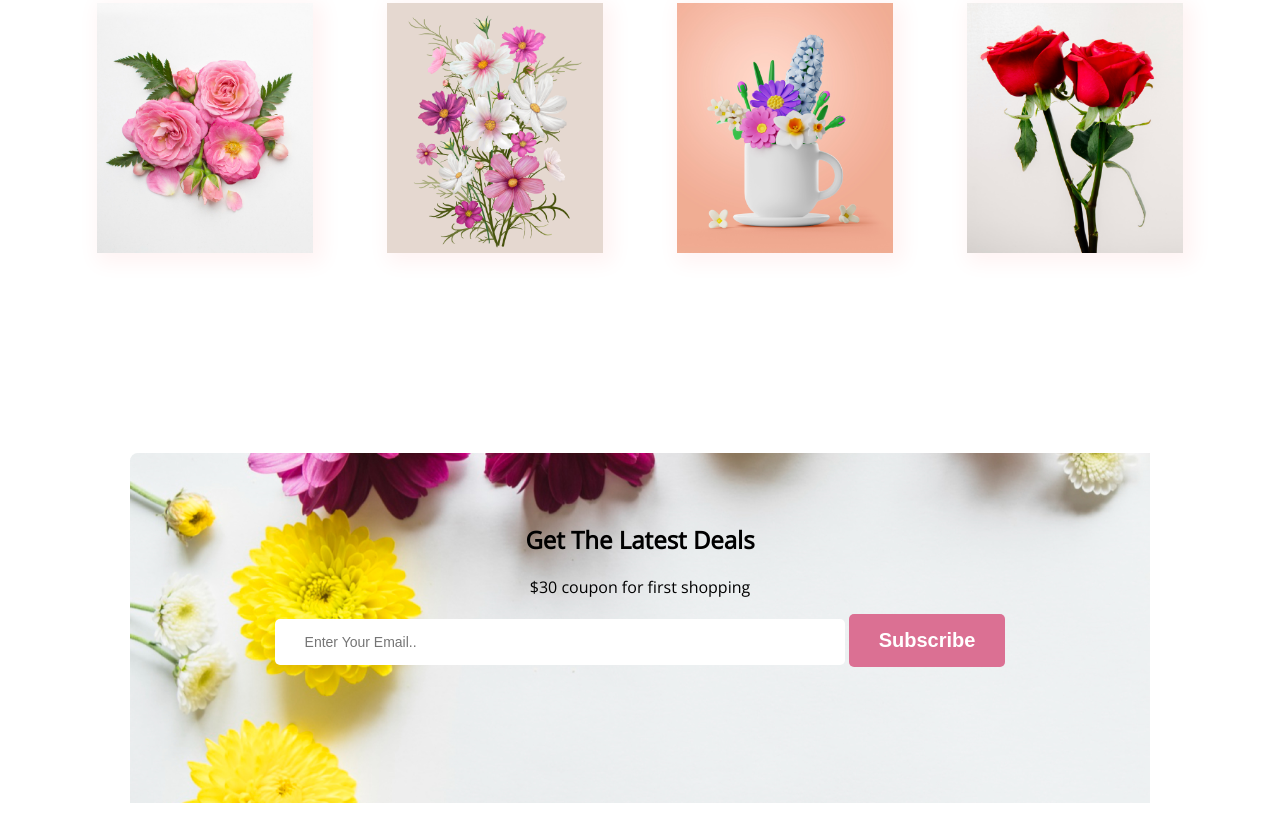
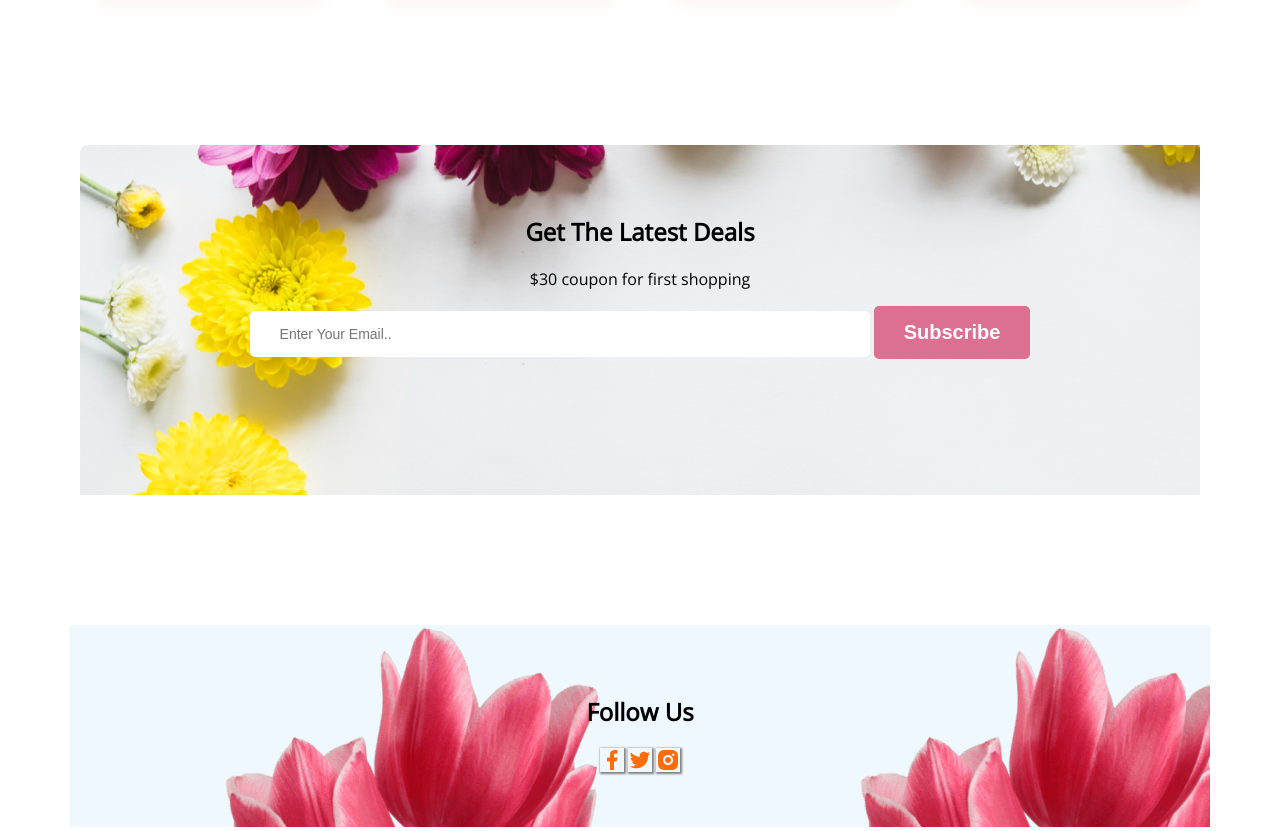
Before and after one commit to nazmussaadatcse/flowershop, a plain HTML site: page index.html in a window 1280 px wide. Shown: the part 2323-3154 px from the top of the page. Drawn offline with nearby package versions, Linux system fonts and the light colour scheme.

Commit message:
complete

```diff
--- a/Styles/Flower.css
+++ b/Styles/Flower.css
@@ -57,7 +57,6 @@ a{
     background: lightgreen;
  }
  .img-box-container{
-    padding: 50px;
     border-radius: 10px;
     background-color: white;
     text-align: center;
@@ -206,6 +205,15 @@ footer {
 
 .social-links {
     text-align: center;
+    background-color: aliceblue;
+    color: black;
+    height: 100%;
+    padding: 50px;
+    background-image: url('../Flower-Images/pngwing\ 10.png');
+
+}
+.social-links img{
+    box-shadow: 1px 1px  2px 1px gray;
 }
 
 .contact input[type="text"],
--- a/index.html
+++ b/index.html
@@ -136,6 +136,14 @@
             </div>
 
         </section>
+        <section>
+            <div class="social-links">
+                <h2>Follow Us</h2>
+                <a href=""><img src="Flower-Images/facebook.png" alt=""></a>
+                <a href=""><img src="Flower-Images/twitter.png" alt=""></a>
+                <a href=""><img src="Flower-Images/insta.png" alt=""></a>
+            </div>
+        </section>
 
 
 
@@ -147,11 +155,6 @@
             <p class="section-description">It is a long established fact that a reader will be distracted by the
                 readable
                 content of a page when looking at its layout.</p>
-            <div class="social-links">
-                <a href=""><img src="images/icons/facebook.png" alt=""></a>
-                <a href=""><img src="images/icons/insta.png" alt=""></a>
-                <a href=""><img src="images/icons/twitter.png" alt=""></a>
-            </div>
             <p class="gray"><small>@2020-2023, FlowerShop.com. All rights reserved. </small></p>
 
         </div>
```
Also changed, not shown: Flower-Images/facebook.png (added), Flower-Images/insta.png (added), Flower-Images/twitter.png (added).
